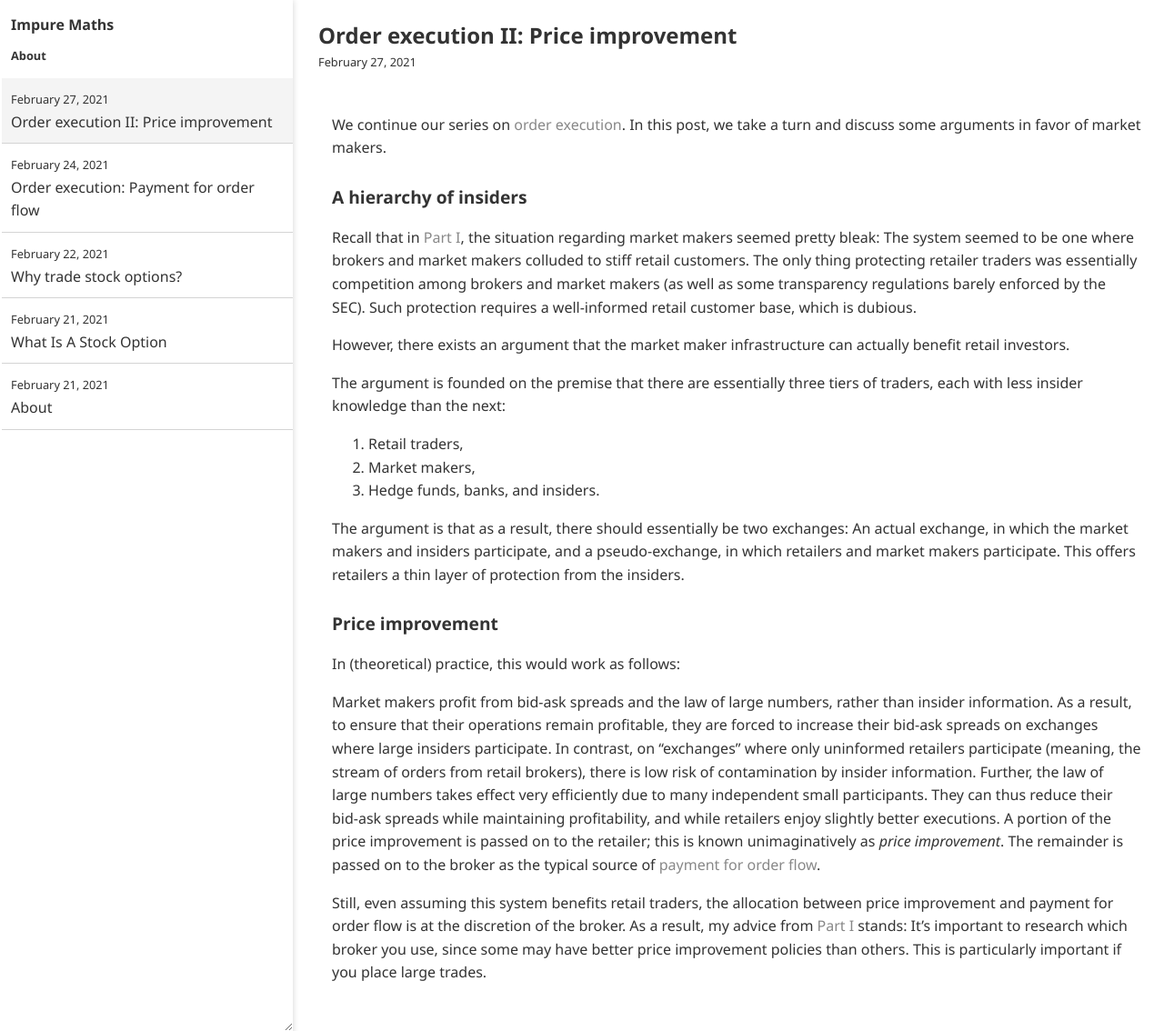
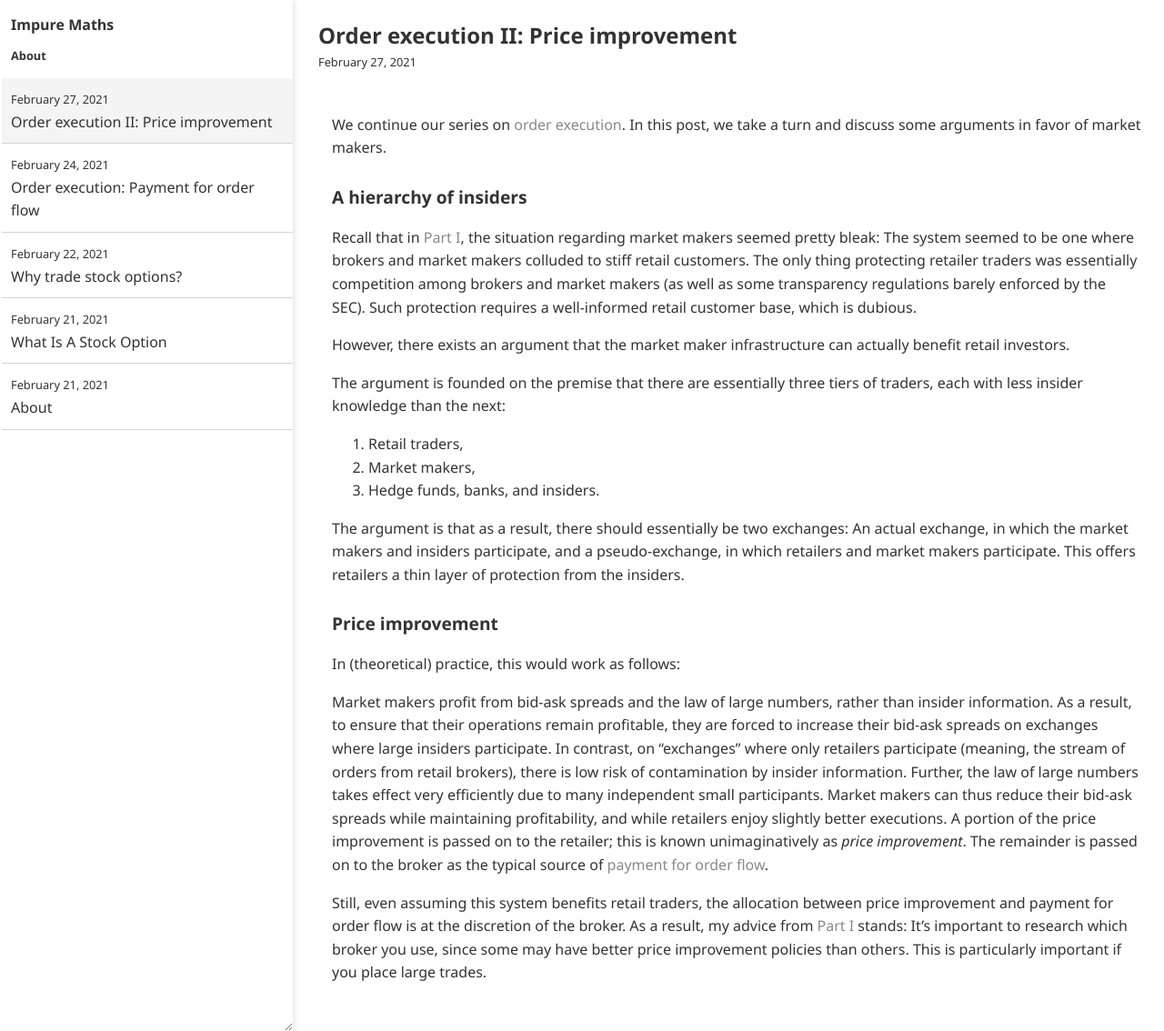
Before and after one commit to impuremaths/impuremaths.github.io, a Jekyll site: the page built from _posts/2021-02-27-order-execution-ii.md, in a window 1280 px wide and 1134 px high. Shown: the whole window at 91% size. Built offline with Jekyll 4.4.1, drawn with Linux system fonts in a browser that asks for light colours.

Commit message:
Update 2021-02-27-order-execution-ii.md

```diff
--- a/_posts/2021-02-27-order-execution-ii.md
+++ b/_posts/2021-02-27-order-execution-ii.md
@@ -22,6 +22,6 @@
 
 In (theoretical) practice, this would work as follows:
 
-Market makers profit from bid-ask spreads and the law of large numbers, rather than insider information. As a result, to ensure that their operations remain profitable, they are forced to increase their bid-ask spreads on exchanges where large insiders participate. In contrast, on "exchanges" where only uninformed retailers participate (meaning, the stream of orders from retail brokers), there is low risk of contamination by insider information. Further, the law of large numbers takes effect very efficiently due to many independent small participants. They can thus reduce their bid-ask spreads while maintaining profitability, and while retailers enjoy slightly better executions. A portion of the price improvement is passed on to the retailer; this is known unimaginatively as _price improvement_. The remainder is passed on to the broker as the typical source of [payment for order flow]({{ "" | relative_url }}{% post_url 2021-02-24-order-execution %}).
+Market makers profit from bid-ask spreads and the law of large numbers, rather than insider information. As a result, to ensure that their operations remain profitable, they are forced to increase their bid-ask spreads on exchanges where large insiders participate. In contrast, on "exchanges" where only retailers participate (meaning, the stream of orders from retail brokers), there is low risk of contamination by insider information. Further, the law of large numbers takes effect very efficiently due to many independent small participants. Market makers can thus reduce their bid-ask spreads while maintaining profitability, and while retailers enjoy slightly better executions. A portion of the price improvement is passed on to the retailer; this is known unimaginatively as _price improvement_. The remainder is passed on to the broker as the typical source of [payment for order flow]({{ "" | relative_url }}{% post_url 2021-02-24-order-execution %}).
 
 Still, even assuming this system benefits retail traders, the allocation between price improvement and payment for order flow is at the discretion of the broker. As a result, my advice from [Part I]({{ "" | relative_url }}{% post_url 2021-02-24-order-execution %}) stands: It's important to research which broker you use, since some may have better price improvement policies than others. This is particularly important if you place large trades.
```
